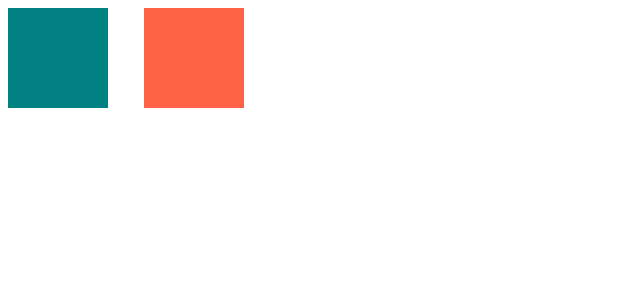
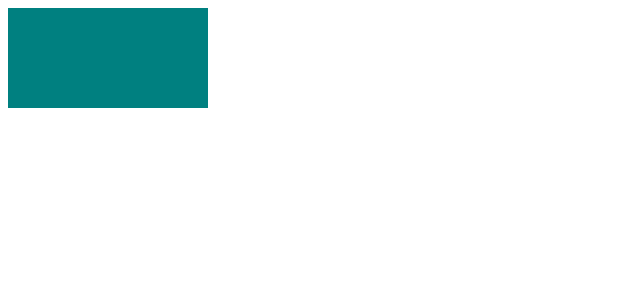
Before and after one commit to GUAJEGUICHAN/NC-STYLED-COMPONENTS-Practice, a React app: page / in a window 1280 px wide. Shown: the top 300 px of the page, without its empty margins (0-640 px from the left). Built offline with nearby package versions, Linux system fonts and the light colour scheme.

Commit message:
2.2 styled-components 확장 사용전 준비

```diff
--- a/src/components/App.jsx
+++ b/src/components/App.jsx
@@ -5,7 +5,7 @@ const Father = styled.div`
   display: flex;
 `;
 
-const BoxOne = styled.div`
+const Box = styled.div`
   background-color: teal;
   width: 100px;
   height: 100px;
@@ -24,9 +24,8 @@ const Text = styled.span`
 export default function App() {
   return (
     <Father>
-      <BoxOne />
-      <Text>Hello</Text>
-      <BoxTwo />
+      <Box />
+      <Box />
     </Father>
   );
 }
```
